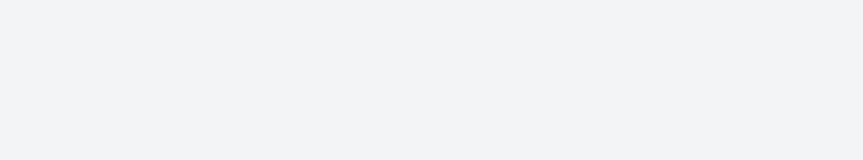
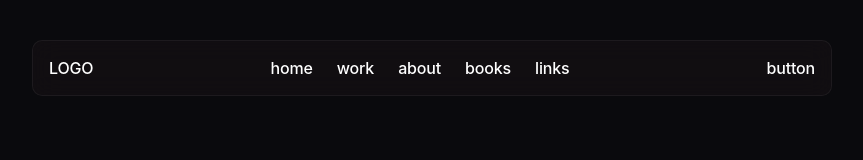
Before and after one commit to shakilahmed0369/dev-folio, a website built with Vite: page index.html in a window 1280 px wide. Shown: the whole page, without its empty margins (208-1071 px from the left). Built offline with nearby package versions, Linux system fonts and the light colour scheme.

Commit message:
add: navigation bar

```diff
--- a/index.html
+++ b/index.html
@@ -1,13 +1,49 @@
 <!DOCTYPE html>
 <html lang="en">
+
 <head>
   <meta charset="UTF-8" />
   <meta name="viewport" content="width=device-width, initial-scale=1.0" />
   <title>Dev Folio</title>
 </head>
-  <body class="bg-gray-100 p-8 text-center">
 
+<body class="text-center">
+
+  <div class="container mx-auto px-5 lg:px-60">
+    <header>
+      <nav class="navigation-bar text-white">
+        <div>LOGO</div>
+        <div>
+        <ul>
+
+          <li>
+            <a href="/">home</a>
+          </li>
+
+          <li>
+            <a href="/">work</a>
+          </li>
+
+          <li>
+            <a href="/">about</a>
+          </li>
+
+          <li>
+            <a href="/">books</a>
+          </li>
+
+          <li>
+            <a href="/">links</a>
+          </li>
+
+        </ul>
+        </div>
+        <div>button</div>
+      </nav>
+    </header>
+  </div>
 
   <script type="module" src="/src/main.js"></script>
 </body>
+
 </html>
--- a/src/style.css
+++ b/src/style.css
@@ -3,100 +3,46 @@
 @tailwind utilities;
 
 
+:root {
+  --background-color: #0a0a0d;
+  --text-color: #ffffff;
+  --border-color: rgba(82, 82, 82, 0.2);
+  --item-background-color: rgba(28, 22, 27, .4);
 
-:root {
-  font-family: system-ui, Avenir, Helvetica, Arial, sans-serif;
-  line-height: 1.5;
-  font-weight: 400;
-
-  color-scheme: light dark;
-  color: rgba(255, 255, 255, 0.87);
-  background-color: #242424;
-
-  font-synthesis: none;
-  text-rendering: optimizeLegibility;
-  -webkit-font-smoothing: antialiased;
-  -moz-osx-font-smoothing: grayscale;
+  --font-family: "Inter-Medium", "Inter", sans-serif;
+  --font-weight: 500;
+  --letter-spacing: -0.18px;
+  --line-height: 22px;
 }
 
-a {
-  font-weight: 500;
-  color: #646cff;
-  text-decoration: inherit;
-}
-a:hover {
-  color: #535bf2;
+* {
+  margin: 0;
+  padding: 0;
 }
 
 body {
-  margin: 0;
-  display: flex;
-  place-items: center;
-  min-width: 320px;
-  min-height: 100vh;
+  background-color: var(--background-color);
 }
 
-h1 {
-  font-size: 3.2em;
-  line-height: 1.1;
+.navigation-bar {
+  color: var(--text-color);
+  backdrop-filter: blur(12px);
+  background-color: var(--item-background-color);
+  border: 1px solid var(--border-color);
+  padding: 16px;
+  margin-top: 40px;
+
+  display: flex;
+  justify-content: space-between;
+  align-items: center;
+  border-radius: 10px;
+  font-family: var(--font-family);
+  font-weight: var(--font-weight);
+  letter-spacing: var(--letter-spacing);
+  line-height: var(--line-height);
 }
 
-#app {
-  max-width: 1280px;
-  margin: 0 auto;
-  padding: 2rem;
-  text-align: center;
+.navigation-bar li {
+  display: inline-block;
+  margin-right: 20px;
 }
-
-.logo {
-  height: 6em;
-  padding: 1.5em;
-  will-change: filter;
-  transition: filter 300ms;
-}
-.logo:hover {
-  filter: drop-shadow(0 0 2em #646cffaa);
-}
-.logo.vanilla:hover {
-  filter: drop-shadow(0 0 2em #f7df1eaa);
-}
-
-.card {
-  padding: 2em;
-}
-
-.read-the-docs {
-  color: #888;
-}
-
-button {
-  border-radius: 8px;
-  border: 1px solid transparent;
-  padding: 0.6em 1.2em;
-  font-size: 1em;
-  font-weight: 500;
-  font-family: inherit;
-  background-color: #1a1a1a;
-  cursor: pointer;
-  transition: border-color 0.25s;
-}
-button:hover {
-  border-color: #646cff;
-}
-button:focus,
-button:focus-visible {
-  outline: 4px auto -webkit-focus-ring-color;
-}
-
-@media (prefers-color-scheme: light) {
-  :root {
-    color: #213547;
-    background-color: #ffffff;
-  }
-  a:hover {
-    color: #747bff;
-  }
-  button {
-    background-color: #f9f9f9;
-  }
-}
```
Lines whose indentation alone changed are shown as unchanged.
